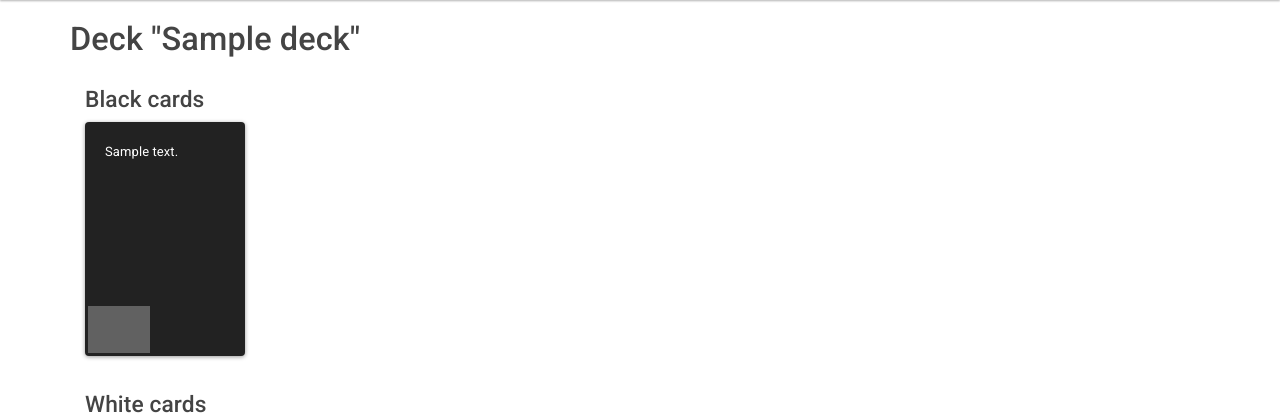
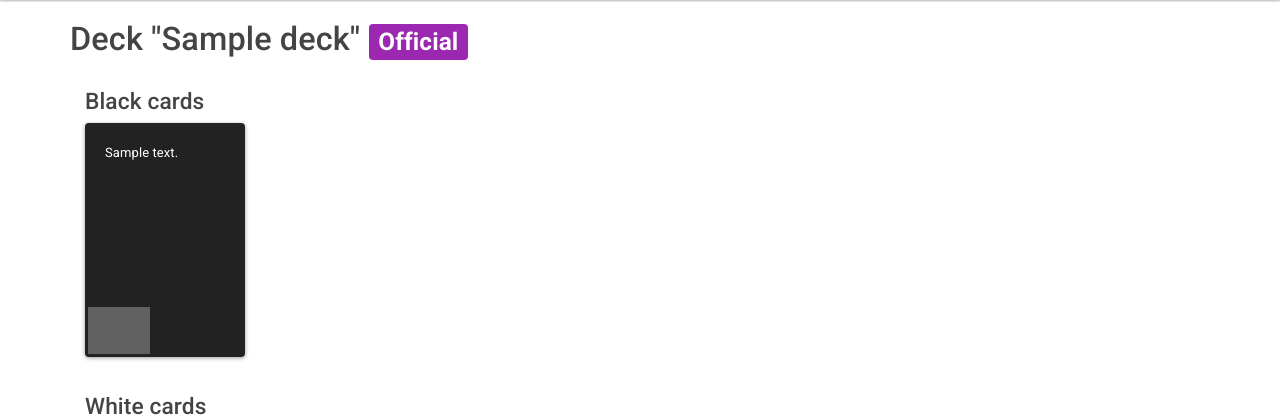
Before and after one commit to Cardsity/card-deck-server, a Django app: page /deck/1/ in a window 1280 px wide. Shown: the part 80-500 px from the top of the page. Run offline with Django 3.2, Linux system fonts and the light colour scheme; tables that the repository leaves empty hold one stand-in row (values such as "Sample post"); some libraries are stand-ins or nearby versions; grey boxes are pictures that could not be loaded.

Commit message:
feat(deck detail): Added official badge to detail page of deck

```diff
--- a/decks/templates/decks/deck_detail.html
+++ b/decks/templates/decks/deck_detail.html
@@ -7,7 +7,7 @@
 {% block content %}
     <div class="container">
         <div class="row">
-            <h1>Deck "{{ object.name }}"</h1>
+            <h1>Deck "{{ object.name }}"{% if object.official %} <span class="badge badge-info">Official</span>{% endif %}</h1>
         </div>
 
         <br>
```
